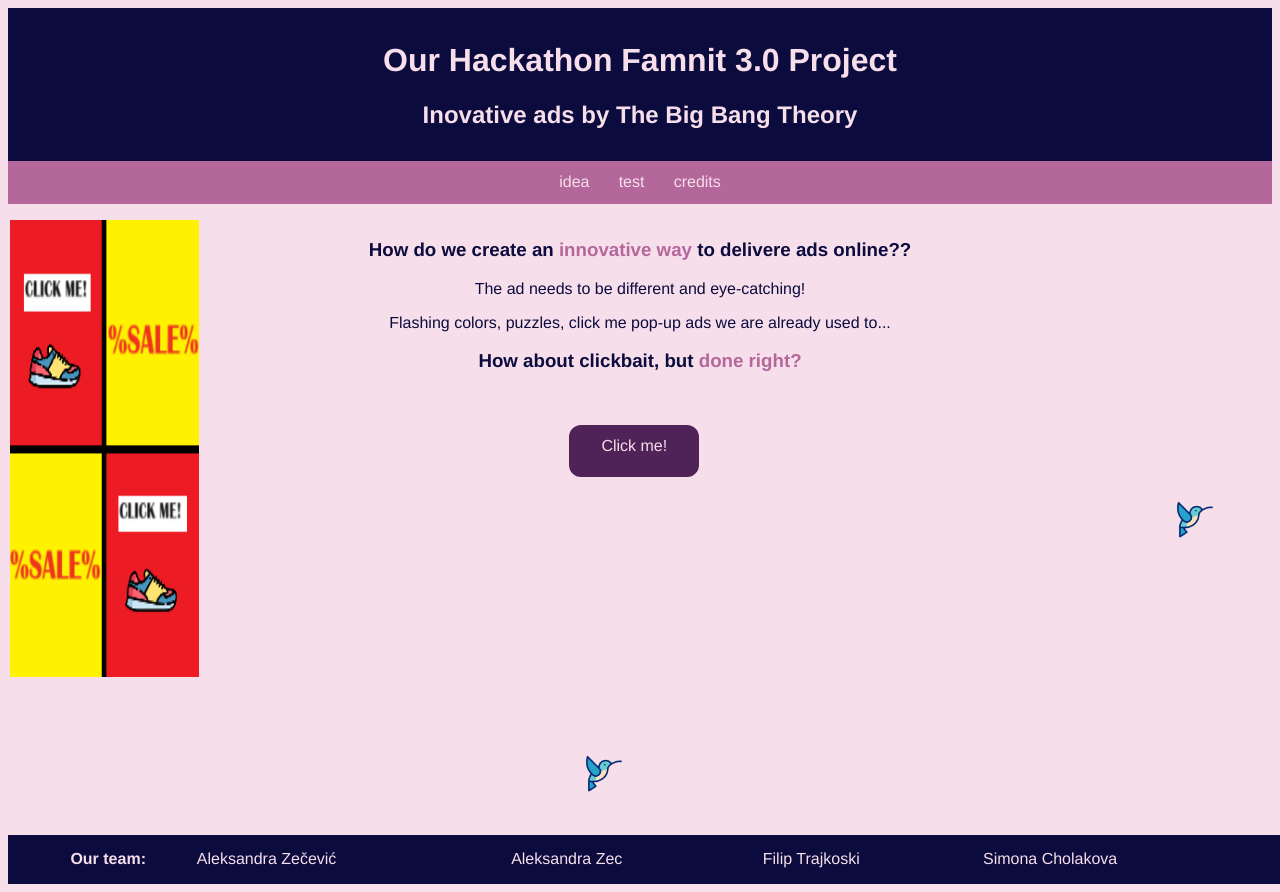
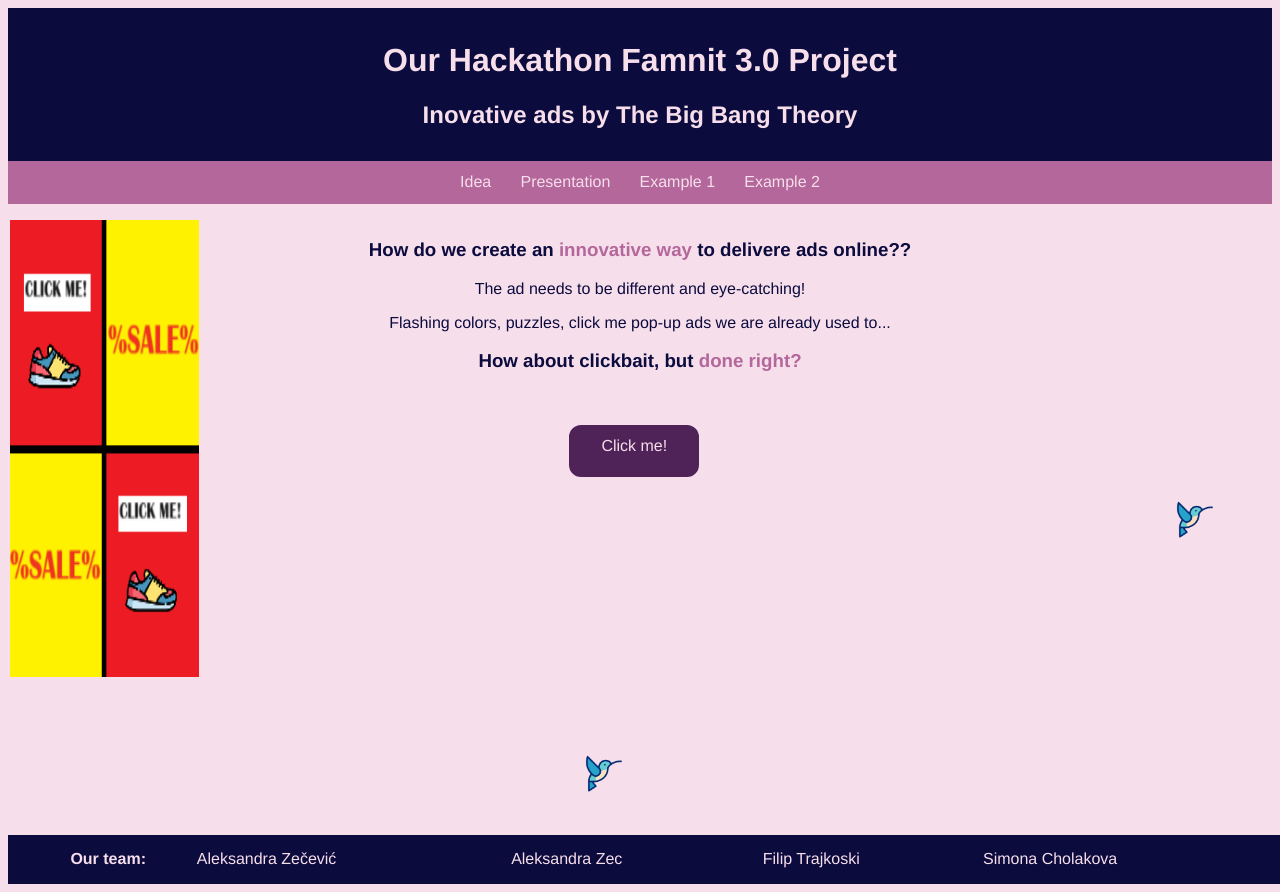
Before and after one commit to FT1E/hackathon-The-Big-Bang-Theory, a plain HTML site: page intro.html in a window 1280 px wide. Drawn offline with Linux system fonts and the light colour scheme.

Commit message:
last commit

```diff
--- a/intro.html
+++ b/intro.html
@@ -12,9 +12,10 @@
         </header>
 
         <ul>
-            <li><a href="intro.html">idea</a></li>
-            <li><a href="pg2.html">test</a></li>
-            <li><a href="">credits</a></li>
+            <li><a href="intro.html">Idea</a></li>
+            <li><a href="">Presentation</a></li>
+            <li><a href="index.html">Example 1</a></li>
+            <li><a href="index2.html">Example 2</a></li>
         </ul>
 
         <div class="grid-container">
```
Also changed, not shown: index1.html (deleted, +0 -19 lines).
